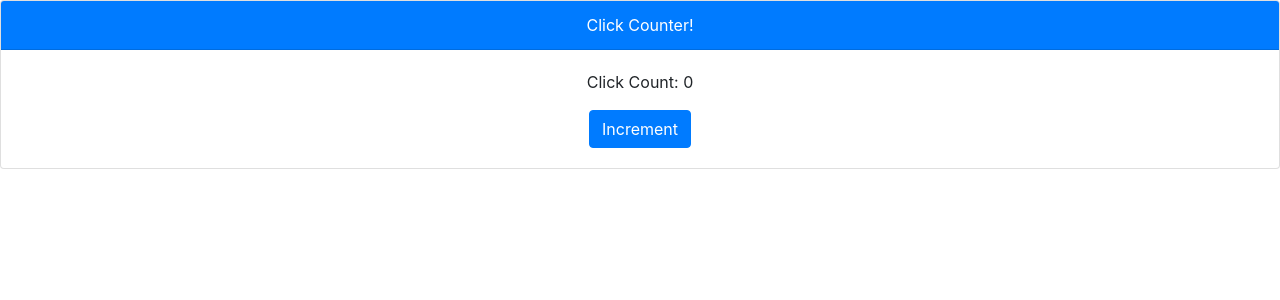
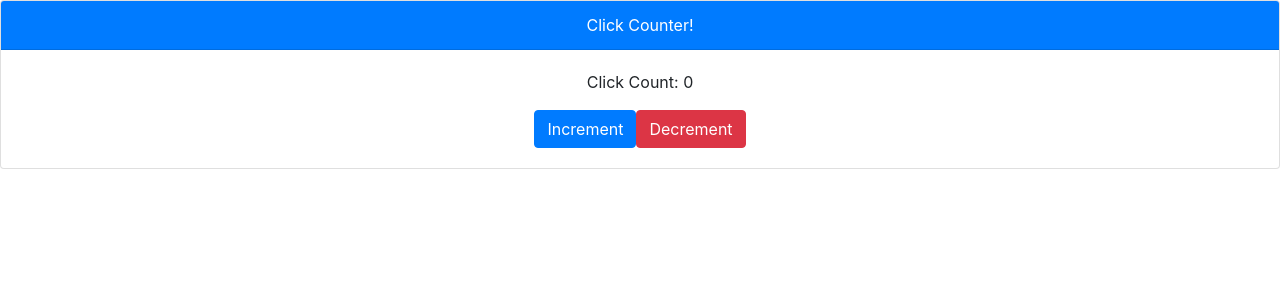
Before and after one commit to sharkattack182/react-review, a React (Create React App) app: page / in a window 1280 px wide. Shown: the top 300 px of the page. Built offline with nearby package versions, Linux system fonts and the light colour scheme.

Commit message:
added in a decremnt button to the review

```diff
--- a/src/components/Counter.js
+++ b/src/components/Counter.js
@@ -13,6 +13,11 @@ class Counter extends React.Component {
     this.setState({ count: this.state.count + 1 });
   };
 
+  handleDecrement = () => {
+    // We always use the setState method to update a component's state
+    this.setState({ count: this.state.count - 1 });
+  };
+
   // The render method returns the JSX that should be rendered
   render() {
     return (
@@ -25,6 +30,9 @@ class Counter extends React.Component {
           <button className="btn btn-primary" onClick={this.handleIncrement}>
             Increment
           </button>
+          <button className="btn btn-danger" onClick={this.handleDecrement}>
+            Decrement
+          </button>
         </div>
       </div>
     );
```
